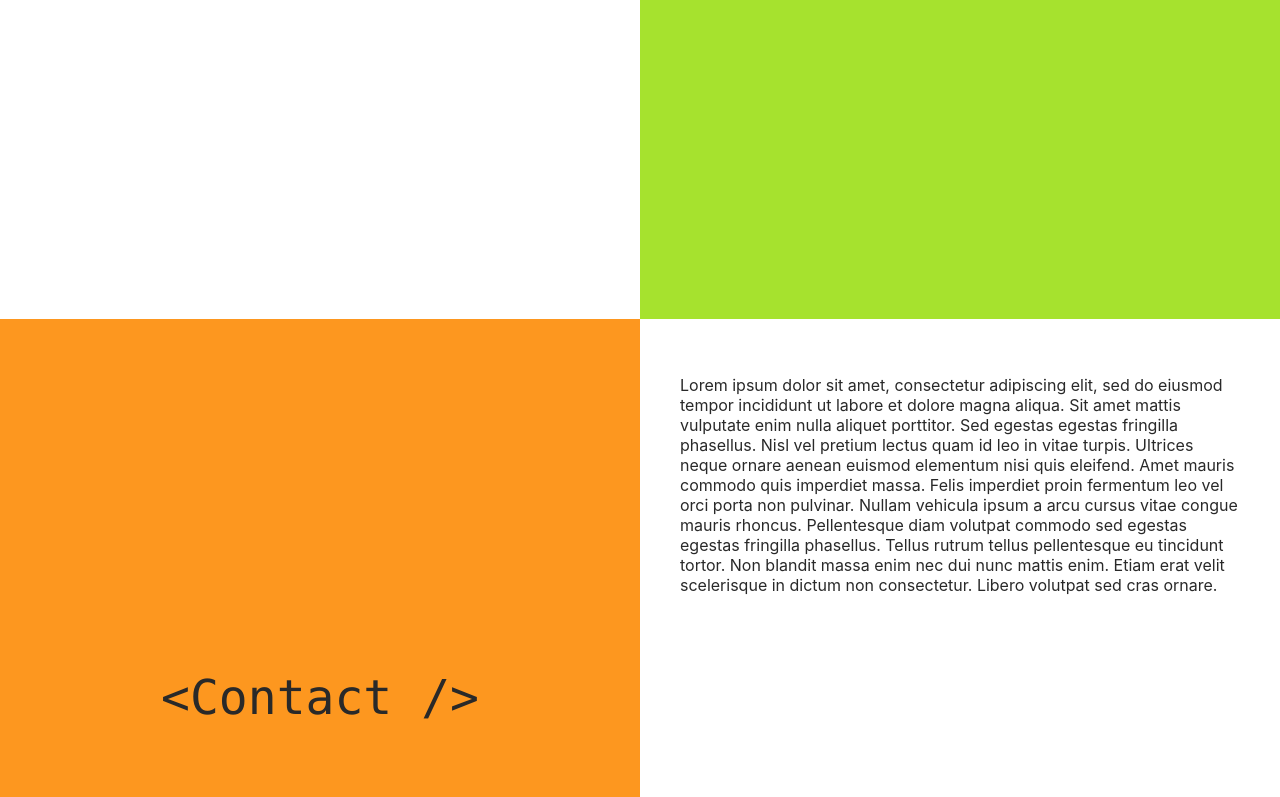
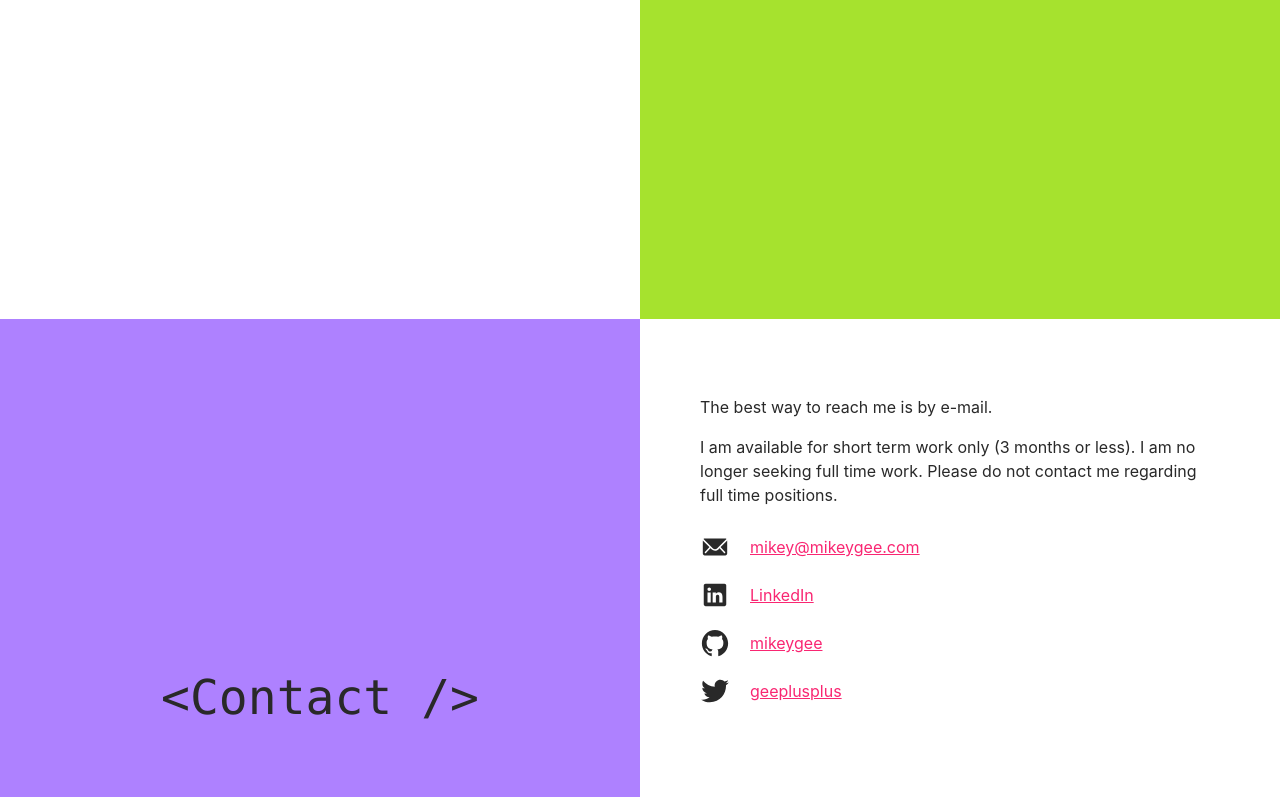
Before and after one commit to mikeygee/mikeygee.github.com, a Gatsby site: page / in a window 1280 px wide. Shown: the part 2000-2797 px from the top of the page. Built offline with nearby package versions, Linux system fonts and the light colour scheme; Gatsby itself is replaced by a stand-in of ours.

Commit message:
contact section

```diff
--- a/src/pages/index.js
+++ b/src/pages/index.js
@@ -4,7 +4,7 @@ import { Helmet } from 'react-helmet';
 
 import { colors, fonts, breakpoints } from '../styles';
 
-import { IoIosPin, IoLogoGithub } from 'react-icons/io';
+import { IoIosPin, IoLogoGithub, IoIosMail, IoLogoTwitter, IoLogoLinkedin } from 'react-icons/io';
 
 import HeadshotImg from '../images/headshotbw.png';
 
@@ -70,7 +70,7 @@ const Nav = styled.ul`
             font-size: 3.5vw;
         }
         > a {
-            color: ${colors.link};
+            color: ${colors.linkInverse};
             font-weight: bold;
         }
     }
@@ -159,8 +159,11 @@ const StickyTitle = styled.div`
     display: flex;
     justify-content: center;
     align-items: center;
-    font-family: ${fonts.monospace};
-    font-size: 48px;
+    h1 {
+        font-family: ${fonts.monospace};
+        font-size: 48px;
+        font-weight: normal;
+    }
 `;
 
 const Section = styled.section`
@@ -168,7 +171,8 @@ const Section = styled.section`
     flex-direction: row;
     > div {
         width: 50%;
-        padding: 40px;
+        padding: 60px;
+        line-height: 1.5;
     }
 `;
 
@@ -193,6 +197,22 @@ const Contact = styled(Section)`
     > div:first-child {
         background-color: ${colors.bgSection3};
     }
+    > div:nth-child(2) {
+        height: calc(100vh - 45px);
+        display: flex;
+        flex-direction: column;
+        justify-content: space-between;
+    }
+`;
+
+const IconRow = styled.div`
+    display: flex;
+    align-items: center;
+    > a {
+        margin-left: 20px;
+        color: ${colors.link};
+    }
+    line-height: 3;
 `;
 
 class Site extends React.Component {
@@ -226,7 +246,7 @@ class Site extends React.Component {
                 </Nav>
                 <Spacer />
                 <About>
-                    <StickyTitle>&lt;About /&gt;</StickyTitle>
+                    <StickyTitle><h1>&lt;About /&gt;</h1></StickyTitle>
                     <div>
                         <CenteredRow><img src={HeadshotImg} alt="Mikey Gee headshot" /></CenteredRow>
                         <p>Lorem ipsum dolor sit amet, consectetur adipiscing elit, sed do eiusmod tempor incididunt ut labore et dolore magna aliqua. Sit amet mattis vulputate enim nulla aliquet porttitor. Sed egestas egestas fringilla phasellus. Nisl vel pretium lectus quam id leo in vitae turpis. Ultrices neque ornare aenean euismod elementum nisi quis eleifend. Amet mauris commodo quis imperdiet massa. Felis imperdiet proin fermentum leo vel orci porta non pulvinar. Nullam vehicula ipsum a arcu cursus vitae congue mauris rhoncus. Pellentesque diam volutpat commodo sed egestas egestas fringilla phasellus. Tellus rutrum tellus pellentesque eu tincidunt tortor. Non blandit massa enim nec dui nunc mattis enim. Etiam erat velit scelerisque in dictum non consectetur. Libero volutpat sed cras ornare.</p>
@@ -236,12 +256,32 @@ class Site extends React.Component {
                     <div>
                         <p>Lorem ipsum dolor sit amet, consectetur adipiscing elit, sed do eiusmod tempor incididunt ut labore et dolore magna aliqua. Sit amet mattis vulputate enim nulla aliquet porttitor. Sed egestas egestas fringilla phasellus. Nisl vel pretium lectus quam id leo in vitae turpis. Ultrices neque ornare aenean euismod elementum nisi quis eleifend. Amet mauris commodo quis imperdiet massa. Felis imperdiet proin fermentum leo vel orci porta non pulvinar. Nullam vehicula ipsum a arcu cursus vitae congue mauris rhoncus. Pellentesque diam volutpat commodo sed egestas egestas fringilla phasellus. Tellus rutrum tellus pellentesque eu tincidunt tortor. Non blandit massa enim nec dui nunc mattis enim. Etiam erat velit scelerisque in dictum non consectetur. Libero volutpat sed cras ornare.</p>
                     </div>
-                    <StickyTitle>&lt;Résumé /&gt;</StickyTitle>
+                    <StickyTitle><h1>&lt;Résumé /&gt;</h1></StickyTitle>
                 </Resume>
                 <Contact>
-                    <StickyTitle>&lt;Contact /&gt;</StickyTitle>
+                    <StickyTitle><h1>&lt;Contact /&gt;</h1></StickyTitle>
                     <div>
-                        <p>Lorem ipsum dolor sit amet, consectetur adipiscing elit, sed do eiusmod tempor incididunt ut labore et dolore magna aliqua. Sit amet mattis vulputate enim nulla aliquet porttitor. Sed egestas egestas fringilla phasellus. Nisl vel pretium lectus quam id leo in vitae turpis. Ultrices neque ornare aenean euismod elementum nisi quis eleifend. Amet mauris commodo quis imperdiet massa. Felis imperdiet proin fermentum leo vel orci porta non pulvinar. Nullam vehicula ipsum a arcu cursus vitae congue mauris rhoncus. Pellentesque diam volutpat commodo sed egestas egestas fringilla phasellus. Tellus rutrum tellus pellentesque eu tincidunt tortor. Non blandit massa enim nec dui nunc mattis enim. Etiam erat velit scelerisque in dictum non consectetur. Libero volutpat sed cras ornare.</p>
+                        <div>
+                            <p>The best way to reach me is by e-mail.</p>
+                            <p>I am available for short term work only (3 months or less). I am no longer seeking full time work. Please do not contact me regarding full time positions.</p>
+                            <IconRow>
+                                <IoIosMail size="30px"/>
+                                <a href="mailto:mikey@mikeygee.com" target="_blank">mikey@mikeygee.com</a>
+                            </IconRow>
+                            <IconRow>
+                                <IoLogoLinkedin size="30px"/>
+                                <a href="https://www.linkedin.com/in/michaelcgee" target="_blank">LinkedIn</a>
+                            </IconRow>
+                            <IconRow>
+                                <IoLogoGithub size="30px"/>
+                                <a href="https://github.com/mikeygee" target="_blank">mikeygee</a>
+                            </IconRow>
+                            <IconRow>
+                                <IoLogoTwitter size="30px"/>
+                                <a href="https://twitter.com/geeplusplus" target="_blank">geeplusplus</a>
+                            </IconRow>
+                        </div>
+                        <footer>© 2019 Mikey Gee</footer>
                     </div>
                 </Contact>
             </div>
--- a/src/styles.js
+++ b/src/styles.js
@@ -18,7 +18,7 @@ export const colors = {
     bgSecondary: grayLight,
     bgSection1: yellow,
     bgSection2: green,
-    bgSection3: orange,
+    bgSection3: purple,
     bgAccent: blue,
     bgSelected: blue,
     bgInverse: grayDark,
@@ -33,7 +33,8 @@ export const colors = {
     textAccent5: green,
     textAccent6: orange,
     textInverse: grayExtraLight,
-    link: blue,
+    link: pink,
+    linkInverse: blue,
     linkHover: yellow,
 };
 
```
